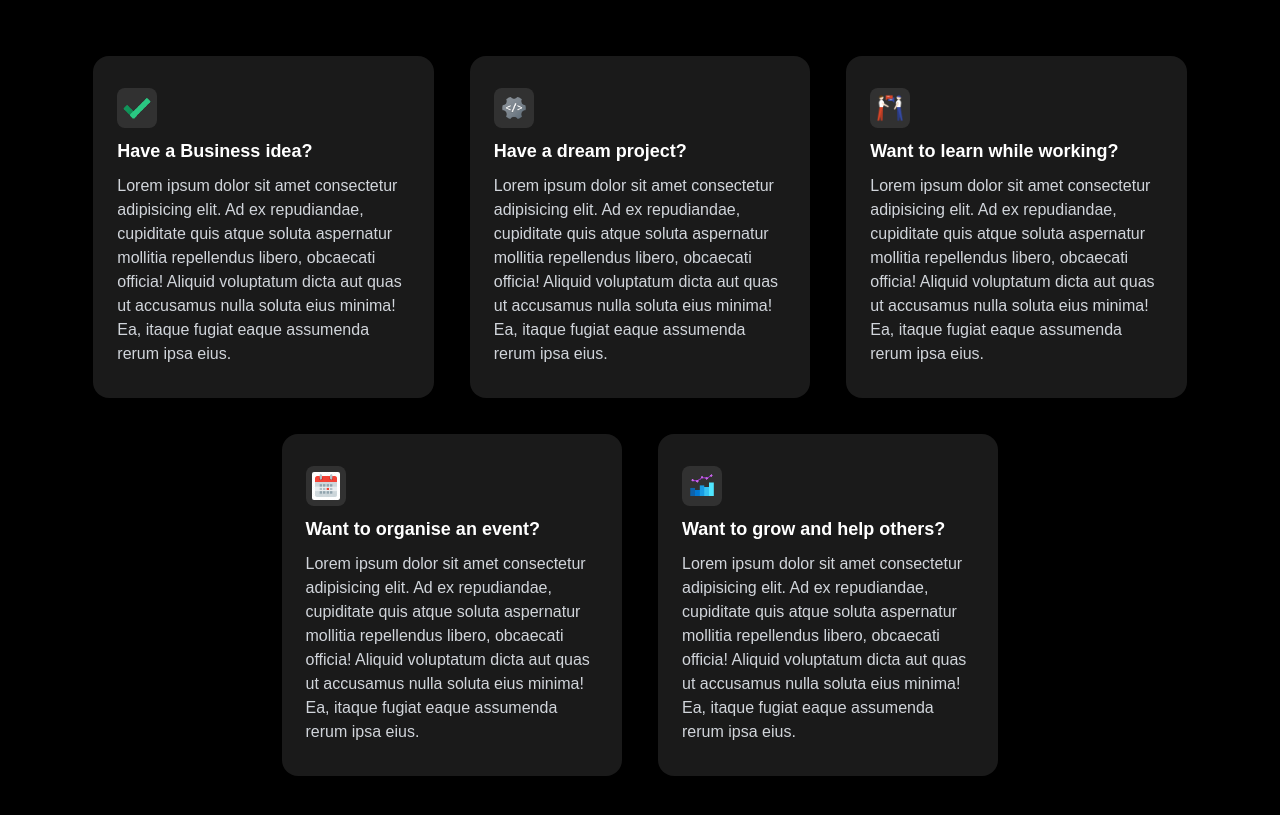
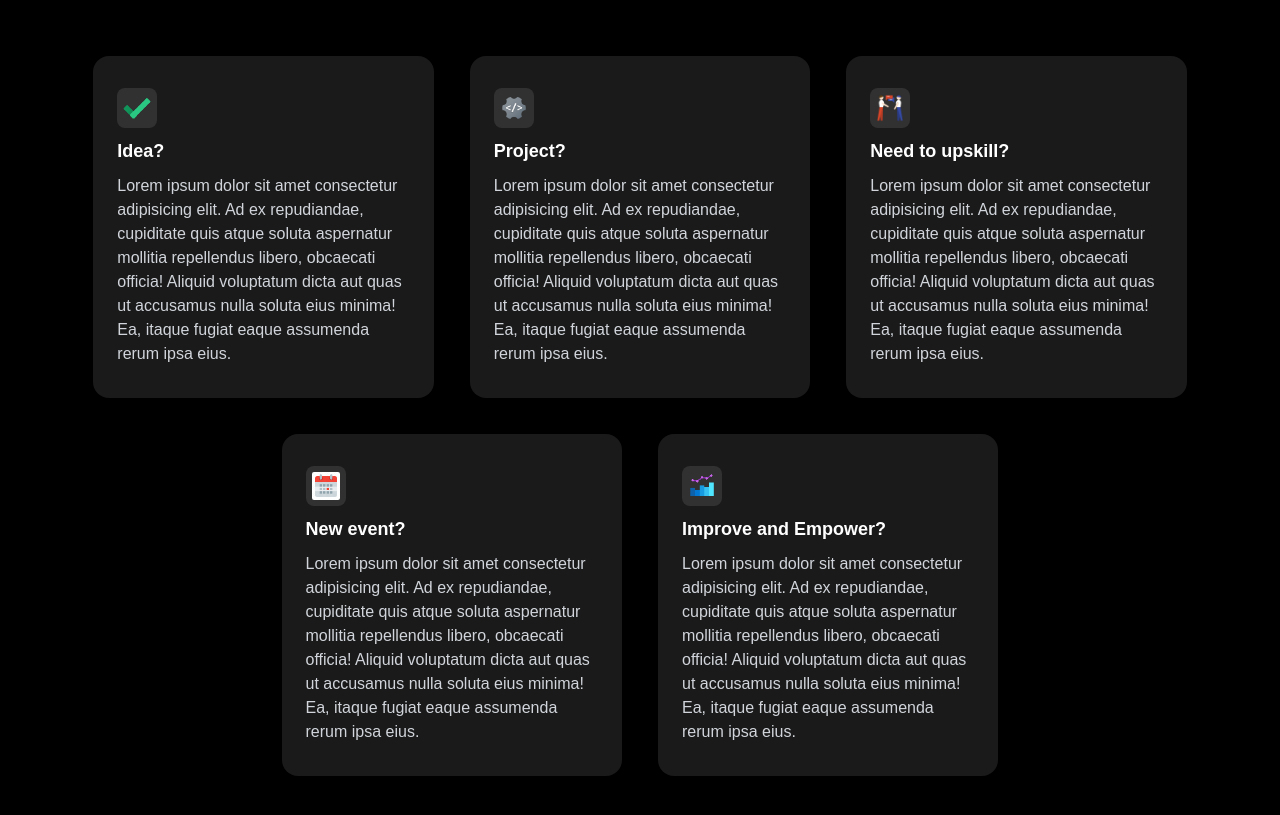
Before and after one commit to Shahan-nub/cocaine, a Next.js app: page / in a window 1280 px wide. Shown: the part 961-1776 px from the top of the page. Built offline with nearby package versions, Linux system fonts and the light colour scheme.

Commit message:
title changes in services

```diff
--- a/src/components/WhatWeDo/WhatWeDoCardsMap.jsx
+++ b/src/components/WhatWeDo/WhatWeDoCardsMap.jsx
@@ -2,11 +2,11 @@ import WhatWeDoCard from "./WhatWeDoCard";
 import { motion } from "framer-motion";
 
 const CARD_DETAILS = [
-  { imgSrc: "assets/tick.gif", title: "Have a Business idea?" },
-  { imgSrc: "assets/code.png", title: "Have a dream project?" },
-  { imgSrc: "assets/convo.png", title: "Want to learn while working?" },
-  { imgSrc: "assets/event.gif", title: "Want to organise an event?" },
-  { imgSrc: "assets/graph.gif", title: "Want to grow and help others?" },
+  { imgSrc: "assets/tick.gif", title: "Idea?" },
+  { imgSrc: "assets/code.png", title: "Project?" },
+  { imgSrc: "assets/convo.png", title: "Need to upskill?" },
+  { imgSrc: "assets/event.gif", title: "New event?" },
+  { imgSrc: "assets/graph.gif", title: "Improve and Empower?" },
 ];
 
 const aboutUsAnimationVariant = {
```
